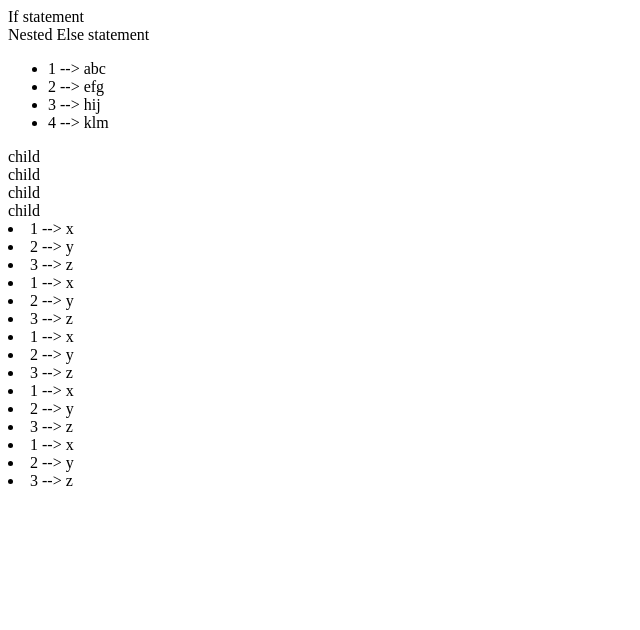
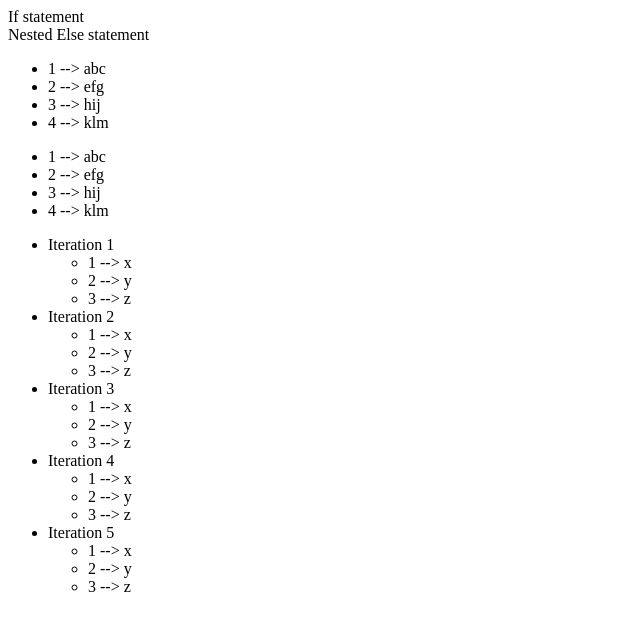
Before and after one commit to skycodr/react-directives, a React (Create React App) app: page / in a window 1280 px wide. Shown: the top 630 px of the page, without its empty margins (0-640 px from the left). Built offline with nearby package versions, Linux system fonts and the light colour scheme.

Commit message:
House keeping

```diff
--- a/src/components/ExampleApp.jsx
+++ b/src/components/ExampleApp.jsx
@@ -3,7 +3,7 @@ import { Check, If, Else, ElseIf, Loop } from './directives';
 
 export default function ExampleApp(props) {
 
-    let some = ['abc', 'efg', 'hij', 'klm']
+    let arr = ['abc', 'efg', 'hij', 'klm']
     return (
         <div>
             <Check>
@@ -24,22 +24,28 @@ export default function ExampleApp(props) {
             </Check>
             <br />
             <ul>
-                <Loop over={some}>
+                <Loop over={arr}>
                     <HocLi />
                 </Loop>
             </ul>
             <Check>
-                <If condition={some.length > 3}>
-                    <Loop over={some}>
-                        <div>child {props.index}</div>
-                    </Loop>
+                <If condition={arr.length > 3}>
+                    <ul>
+                        <Loop over={arr}>
+                            <HocLi />
+                        </Loop>
+                    </ul>
                 </If>
             </Check>
-            <Loop from={0} to={5}>
-                <Loop over={['x', 'y', 'z']}>
-                    <HocLi />
+            <ul>
+                <Loop from={0} to={5}>
+                    <HocLiParent>
+                        <Loop over={['x', 'y', 'z']}>
+                            <HocLi />
+                        </Loop>
+                    </HocLiParent>
                 </Loop>
-            </Loop>
+            </ul>
         </div>
     );
 }
@@ -52,3 +58,17 @@ function HocLi(props) {
         </li>
     );
 }
+
+function HocLiParent(props) {
+    const { index: i, children } = props;
+    return (
+        <li>
+            {`Iteration ${i + 1}`}
+            <ul>
+                {
+                    children
+                }
+            </ul>
+        </li>
+    );
+}
```
